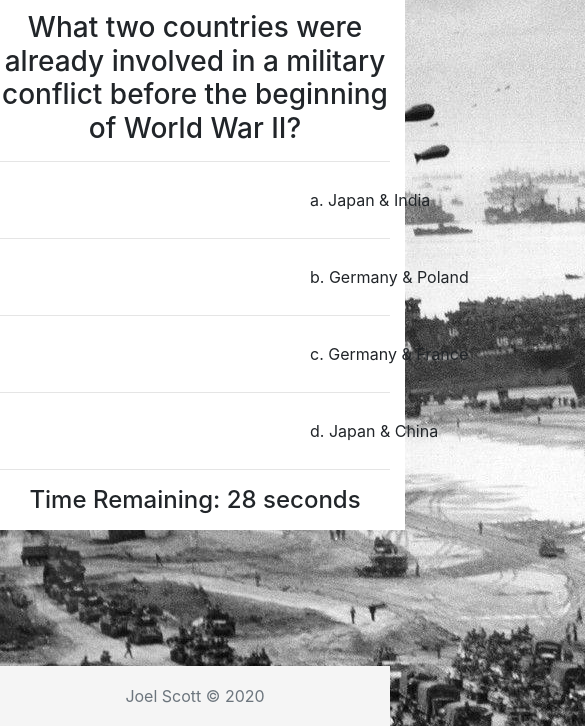
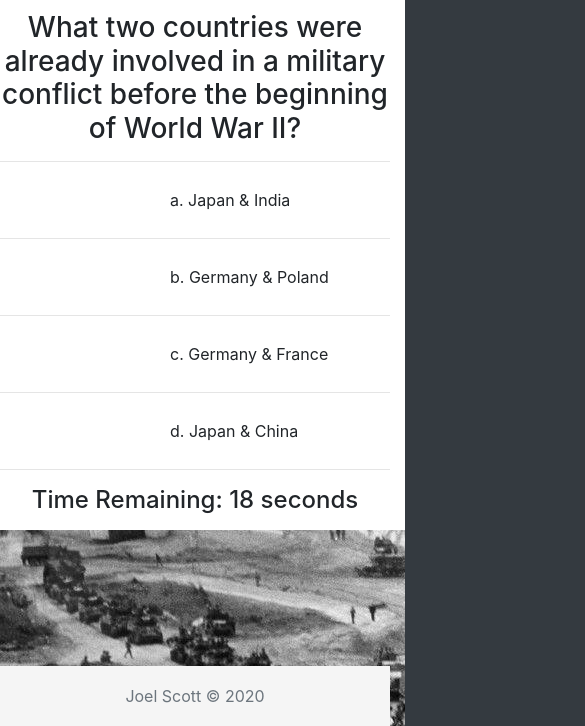
Before and after one commit to jscottusf/TriviaGame, a plain HTML site: page index.html in a window 390 px wide. Both pictures are taken after a click on the button "Begin". Shown: the part 118-844 px from the top of the page, 585 px wide, since content can reach past the window. Drawn offline with nearby package versions, Linux system fonts and the light colour scheme.

Commit message:
added some responsive css

```diff
--- a/assets/css/style.css
+++ b/assets/css/style.css
@@ -34,7 +34,6 @@ body {
     border-radius: 25px;
     padding: 9px;
     border: 1px solid rgb(95, 94, 94);
-
   }
 
 #image {
@@ -56,4 +55,60 @@ body {
     line-height: 60px; /* Vertically center the text there */
     background-color: #f5f5f5;
     text-align: center;
+}
+
+@media screen and (max-width: 980px) {
+    .container {
+      width: 100%;
+    }
+
+    .choice {
+        cursor: pointer;
+        width: 300px;
+        text-align: left;
+        margin-left: 250px;
+        padding: 10px;
+    }
+
+    #image {
+        width: 400px;;
+    }
   }
+
+  /* max width 768px */
+  @media screen and (max-width: 768px) {
+    .container {
+        width: 100%;
+    }
+
+    .choice {
+          cursor: pointer;
+          width: 300px;
+          text-align: left;
+          margin-left: 150px;
+          padding: 10px;
+    }
+
+    #image {
+        width: 300px;;
+    }
+  }
+
+  /* Max width 640px */
+  @media screen and (max-width: 640px) {
+    .container {
+        width: 100%;
+    }
+
+    .choice {
+          cursor: pointer;
+          width: 200px;
+          text-align: left;
+          margin-left: 160px;
+          padding: 10px;
+    }
+
+    #image {
+        width: 200px;;
+    }
+}
--- a/assets/javascript/app.js
+++ b/assets/javascript/app.js
@@ -40,7 +40,7 @@ $(document).ready(function() {
 
     function initializeGame() {
         questionNumber = 0;
-        timeRemaing = 30;
+        timeRemaing = 20;
         timeFeedback = 5;
         totalCorrect = 0;
         totalIncorrect = 0;
@@ -57,7 +57,7 @@ $(document).ready(function() {
         var cDiv = $('<div class="choice" id="c">c. ' + questions[questionNumber].c + '</div><hr>');
         var dDiv = $('<div class="choice" id="d">d. ' + questions[questionNumber].d + '</div><hr>');
         answerKey = questions[questionNumber].ansChar;
-        var timeDiv = $('<h4 id="time">Time Remaining: 30 seconds</h3>');
+        var timeDiv = $('<h4 id="time">Time Remaining: 20 seconds</h3>');
         $(".cardDiv").append(qDiv, aDiv, bDiv, cDiv, dDiv, timeDiv);
         answerSelected();
     }
@@ -96,7 +96,7 @@ $(document).ready(function() {
             displayGameOver();
         }
         else {
-            timeRemaing = 30;
+            timeRemaing = 20;
             timeFeedback = 5;
             userGuess = "";
             displayQuestion();
```
